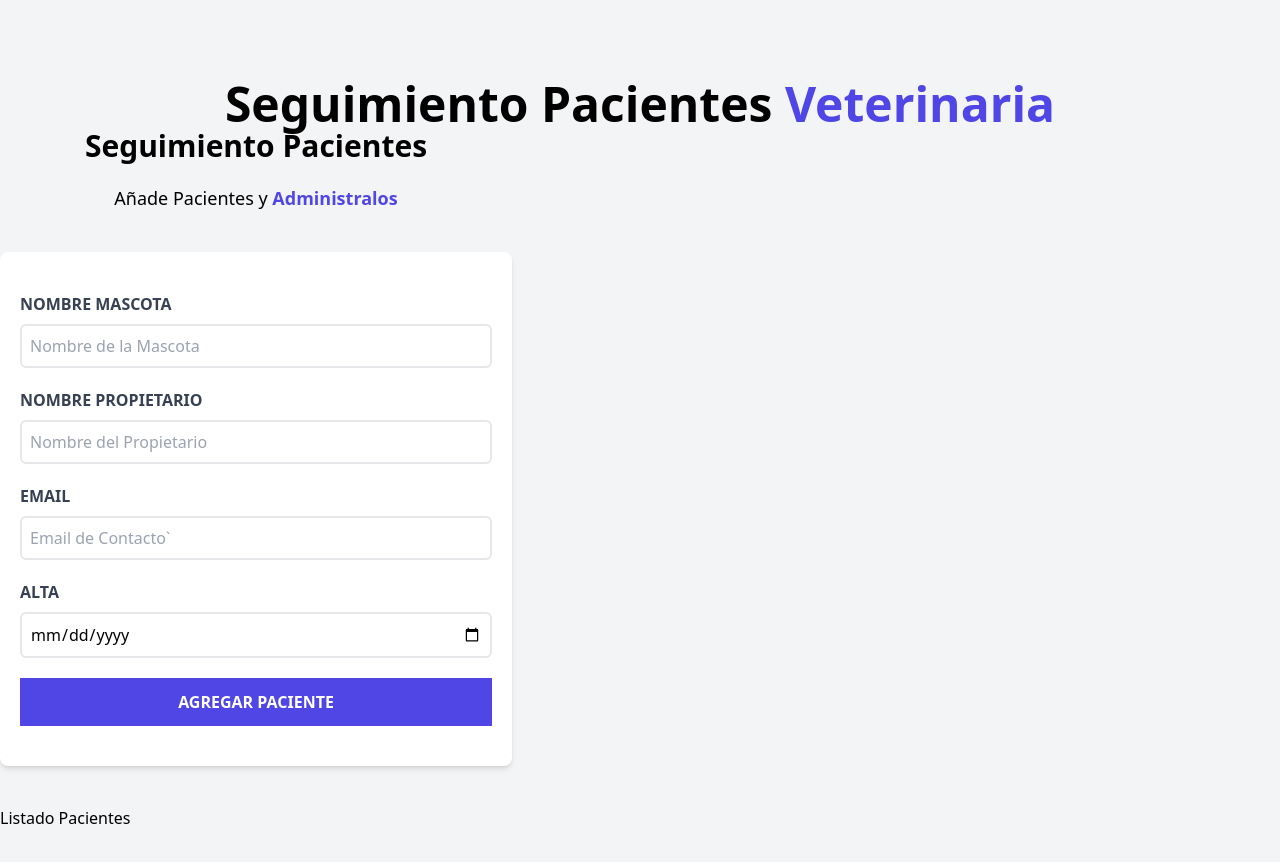
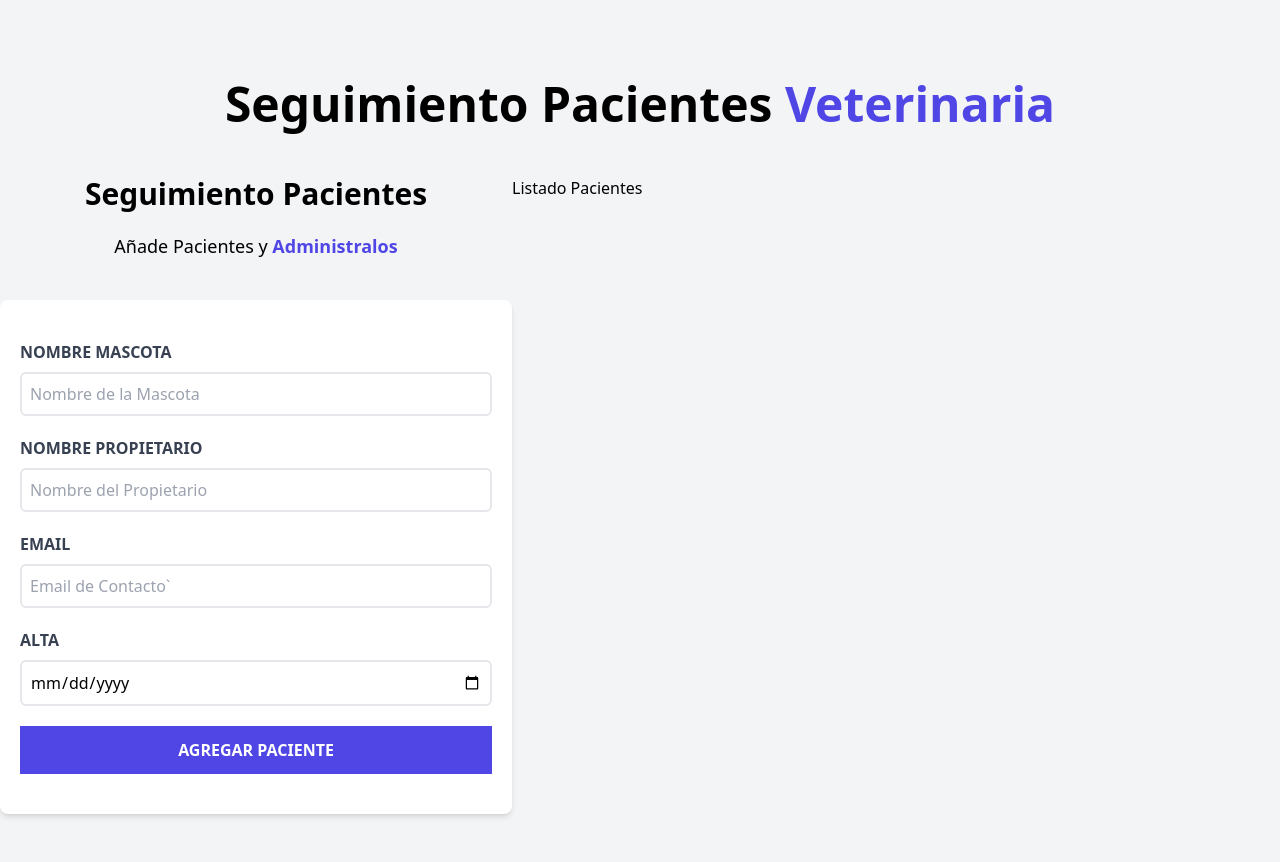
Before and after one commit to jimmy-bustillo/citas-react, a React (Vite) app: page / in a window 1280 px wide. Shown: the top 862 px of the page. Built offline with nearby package versions, Linux system fonts and the light colour scheme.

Commit message:
Agrupa el Formulario y el Listado de Pacientes para usar Flex

```diff
--- a/src/App.jsx
+++ b/src/App.jsx
@@ -1,17 +1,17 @@
-import Formulario from './components/Formulario'
-import Hedaer from './components/Header'
-import ListadoPacientes from './components/ListadoPacientes'
-
+import Formulario from "./components/Formulario";
+import Hedaer from "./components/Header";
+import ListadoPacientes from "./components/ListadoPacientes";
 
 function App() {
-
   return (
-    <div className='container mx-auto mt-20'>
-      <Hedaer/>
-      <Formulario/>
-      <ListadoPacientes/>
+    <div className="container mx-auto mt-20">
+      <Hedaer />
+      <div className="mt-12 md:flex">
+        <Formulario />
+        <ListadoPacientes />
+      </div>
     </div>
-  )
+  );
 }
 
-export default App
+export default App;
```
